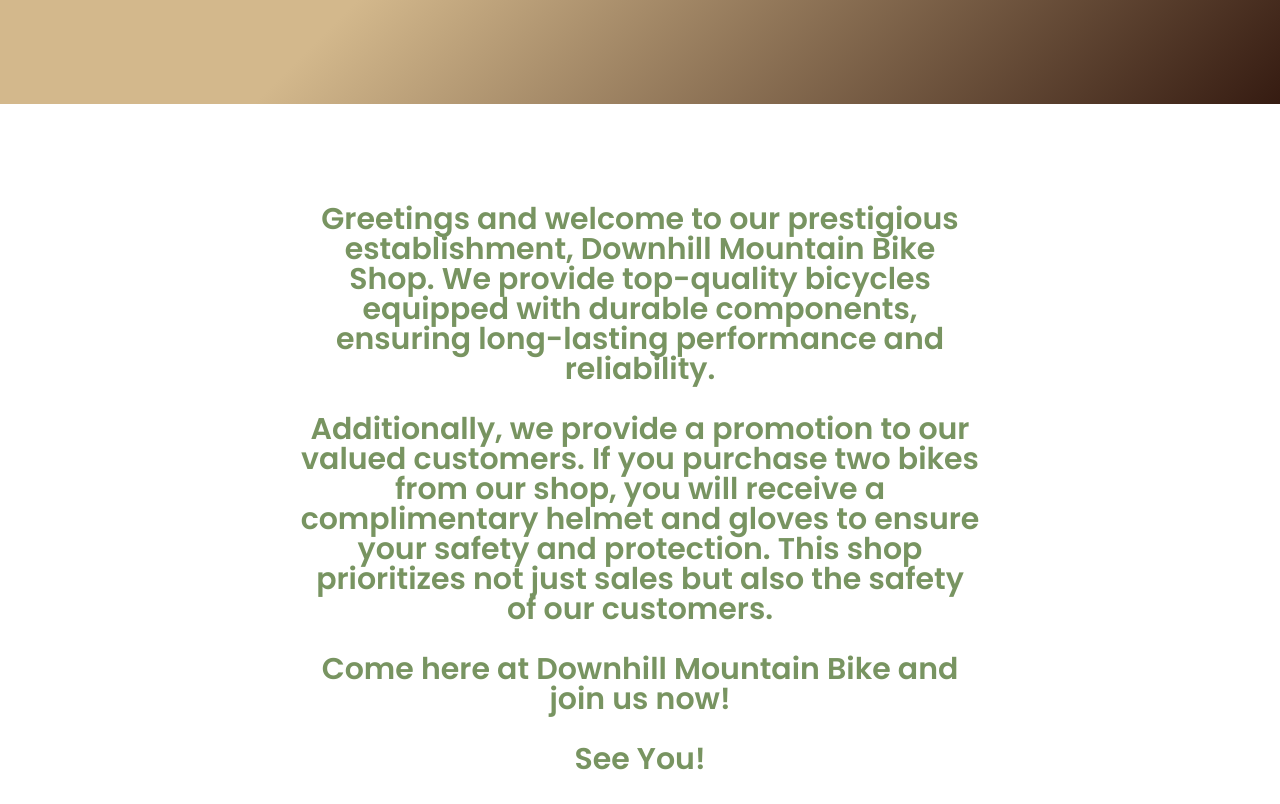
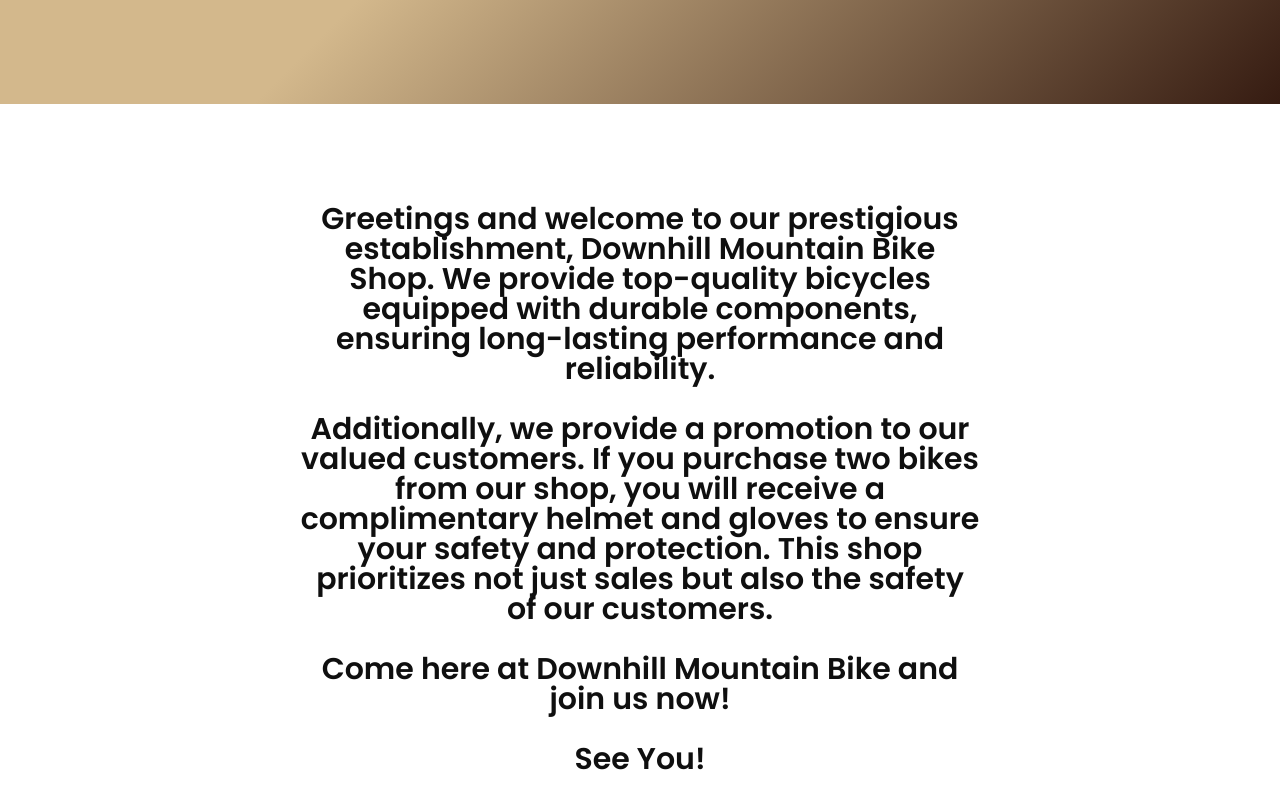
Before and after one commit to Dycbtn/My-Future-Business.github.io, a plain HTML site: page index.html in a window 1280 px wide. Shown: the part 46-850 px from the top of the page. Drawn offline with Linux system fonts and the light colour scheme.

Commit message:
Update style.css

```diff
--- a/style.css
+++ b/style.css
@@ -88,7 +88,7 @@ nav ul li a{
 .writing{
     font-family: 'Poppins', sans-serif;
     text-align: center;
-    color: #789461;
+    color: #0f0f0f;
     font-size: 30px;
     line-height: 30px;
     padding: 0px 300px 30px;
```
